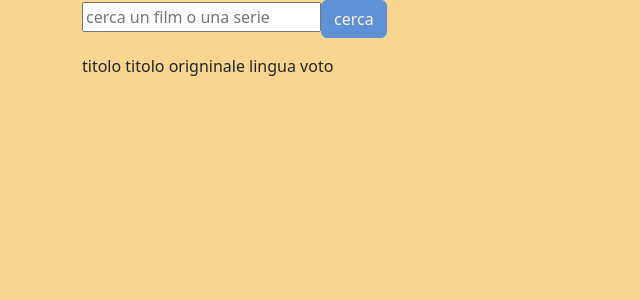
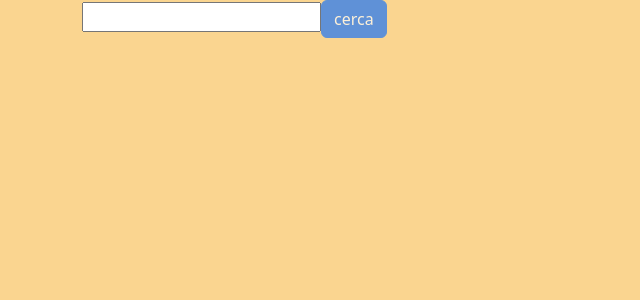
Before and after one commit to DanieleTuttolani/vite-boolflix, a Vue app: page / in a window 1280 px wide. Shown: the top 300 px of the page, without its empty margins (0-640 px from the left). Built offline with nearby package versions, Linux system fonts and the light colour scheme.

Commit message:
app header whit search bar

```diff
--- a/src/App.vue
+++ b/src/App.vue
@@ -1,41 +1,35 @@
 <script>
 import axios from 'axios';
+import { store } from './assets/data/store';
+import appheader from './components/Appheader.vue';
 export default {
     data() {
         return {
+            store,
             apiKey: "api_key=2c4e7669f9c4ac5e5a6abdb4ee0e6575",
-            movieApi: `https://api.themoviedb.org/3/search/tv?api_key=2c4e7669f9c4ac5e5a6abdb4ee0e6575&page=1&query=`,
-            movieList: [],
-            movieTxtValue: ''
+            movieApi: `https://api.themoviedb.org/3/search/movie?api_key=2c4e7669f9c4ac5e5a6abdb4ee0e6575&page=1&query=`,
+
         }
     },
     methods: {
         mountValue(value) {
             this.movieTxtValue = value
         },
-        callApi() {
-
-            axios.get(this.movieApi + `${this.movieTxtValue}`).then(res => {
-                this.movieList = res.data.results
+        callApi(txtValue) {
+            store.movieTxtValue = txtValue
+            axios.get(this.movieApi + `${store.movieTxtValue}`).then(res => {
+                store.movieList = res.data.results
             })
         }
+    },
+    components: {
+        appheader
     }
 }
 </script>
 
 <template>
-    <div class="container">
-        <form @submit.prevent="callApi">
-            <input v-model='this.movieTxtValue' type="text" placeholder="cerca un film o una serie ">
-            <button :class="{ ' disabled': !movieList.length }" class="btn btn-primary">cerca</button>
-            <ul>
-                <li v-for="movie in  movieList">{{ movie.name }}{{ movie.original_name }}{{ movie.original_language }}{{
-                    movie.vote_average
-                }}</li>
-            </ul>
-            <p>titolo titolo origninale lingua voto</p>
-        </form>
-    </div>
+    <appheader @new-search="callApi" />
 </template>
 
 <style lang="scss" >
--- a/src/assets/data/store.js
+++ b/src/assets/data/store.js
@@ -0,0 +1,6 @@
+import { reactive } from "vue";
+
+export const store = reactive({
+  movieList: [],
+  movieTxtValue: "",
+});
--- /dev/null
+++ b/src/components/Appheader.vue
@@ -0,0 +1,13 @@
+<script>
+import searchbar from './searchbar.vue';
+export default {
+    components: { searchbar },
+    emits: ['new-search']
+}
+</script>
+<template>
+    <searchbar @txt-value-change="$emit('new-search', $event)" />
+</template>
+<style>
+
+</style>
--- /dev/null
+++ b/src/components/searchbar.vue
@@ -0,0 +1,25 @@
+<script>
+export default {
+    data() {
+        return {
+            txtValue: ""
+        }
+    },
+    props: {
+
+    },
+    emits: ['txt-value-change']
+}
+</script>
+<template>
+    <div class="container">
+        <form @submit.prevent="$emit('txt-value-change', txtValue)">
+            <input v-model='txtValue' type="text">
+            <button :class="{ ' disabled': !txtValue.length }" class="btn btn-primary">cerca</button>
+        </form>
+    </div>
+</template>
+
+<style>
+
+</style>
```
